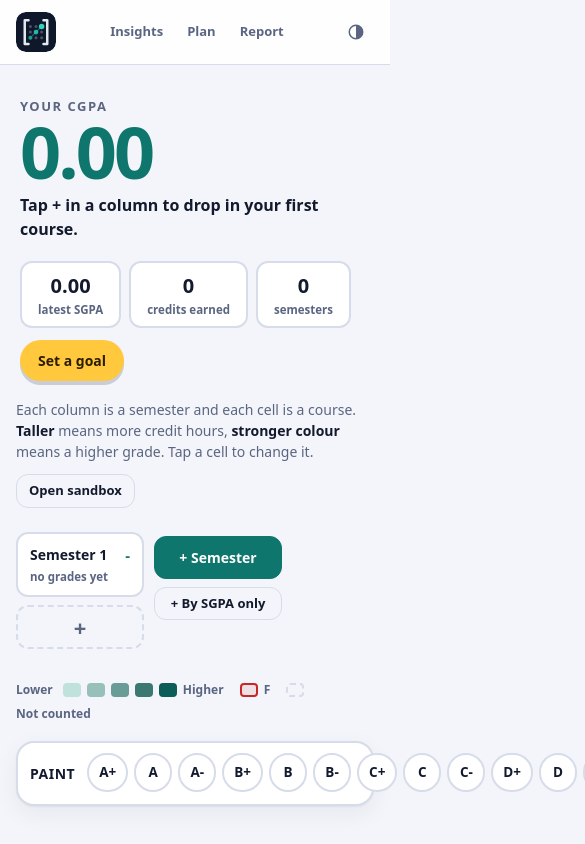
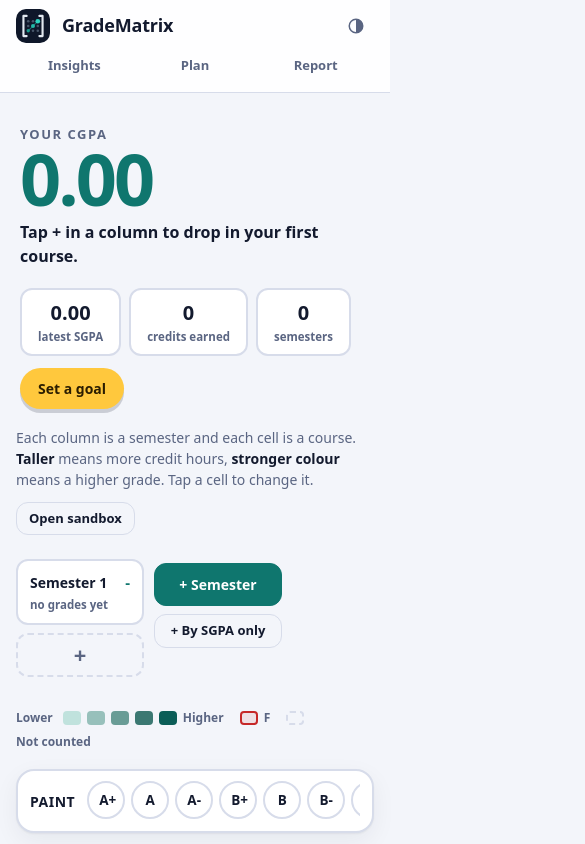
Before and after one commit to mavi-cyber/Riphah-GradeMatrix, a website with bundled scripts: page index.html in a window 390 px wide. Shown: the top 844 px of the page, 585 px wide, since content can reach past the window. Built offline with nearby package versions, Linux system fonts and the light colour scheme.

Commit message:
fix: mobile layout

```diff
--- a/style.css
+++ b/style.css
@@ -105,6 +105,8 @@ button, a, input, select, summary, label {
 }
 
 body {
+    /* A safety net: nothing may push the page sideways on a phone. */
+    overflow-x: clip;
     margin: 0;
     font-family: var(--font);
     font-size: 15px;
@@ -949,6 +951,8 @@ body.painting .cell:not(.cell-block), body.painting .add-cell {
     bottom: 12px;
     z-index: 40;
     display: grid;
+    /* Without this the row of grade chips forces the bar, and the page, wider than a phone. */
+    grid-template-columns: minmax(0, 1fr);
     gap: 6px;
     padding: 12px 14px;
     border: 2px solid var(--border);
@@ -969,6 +973,7 @@ body.editing .paintbar {
     display: flex;
     align-items: center;
     gap: 12px;
+    min-width: 0;
 }
 
 .paint-top strong {
@@ -2084,10 +2089,35 @@ body.drawer-open {
     from { opacity: 0; transform: translateY(24px); }
 }
 
+/* Narrow phones: the tool buttons drop to their own row under the logo,
+   so the header can never be wider than the screen. */
+@media (max-width: 520px) {
+    .topbar-inner {
+        flex-wrap: wrap;
+        row-gap: 0;
+        min-height: 0;
+        padding-top: 8px;
+    }
+
+    .tabs {
+        order: 3;
+        flex: 1 0 100%;
+        justify-content: space-between;
+        padding: 4px 0 8px;
+    }
+
+    .tab {
+        flex: 1;
+        text-align: center;
+    }
+
+    .brand img {
+        width: 34px;
+        height: 34px;
+    }
+}
+
 @media (max-width: 430px) {
-    .brand-text {
-        display: none;
-    }
 
     .hero-number {
         letter-spacing: -3px;
```
